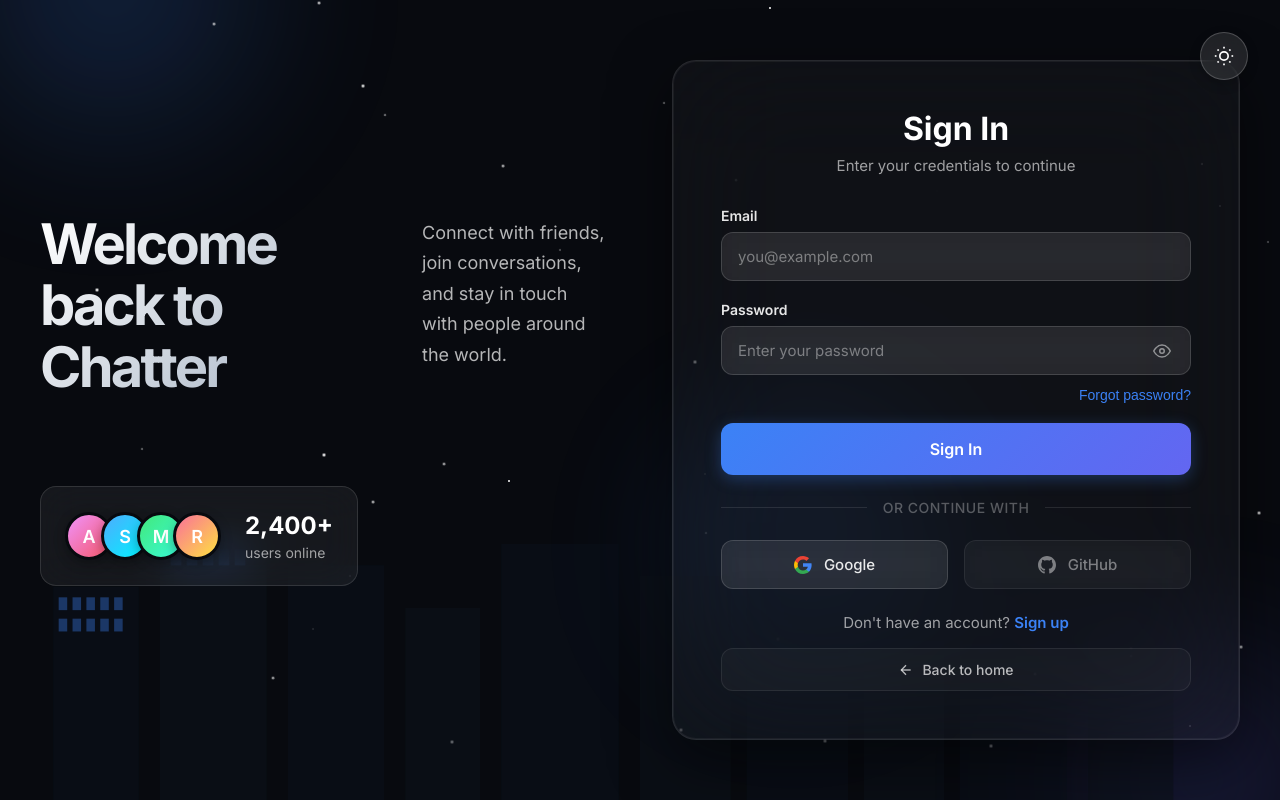
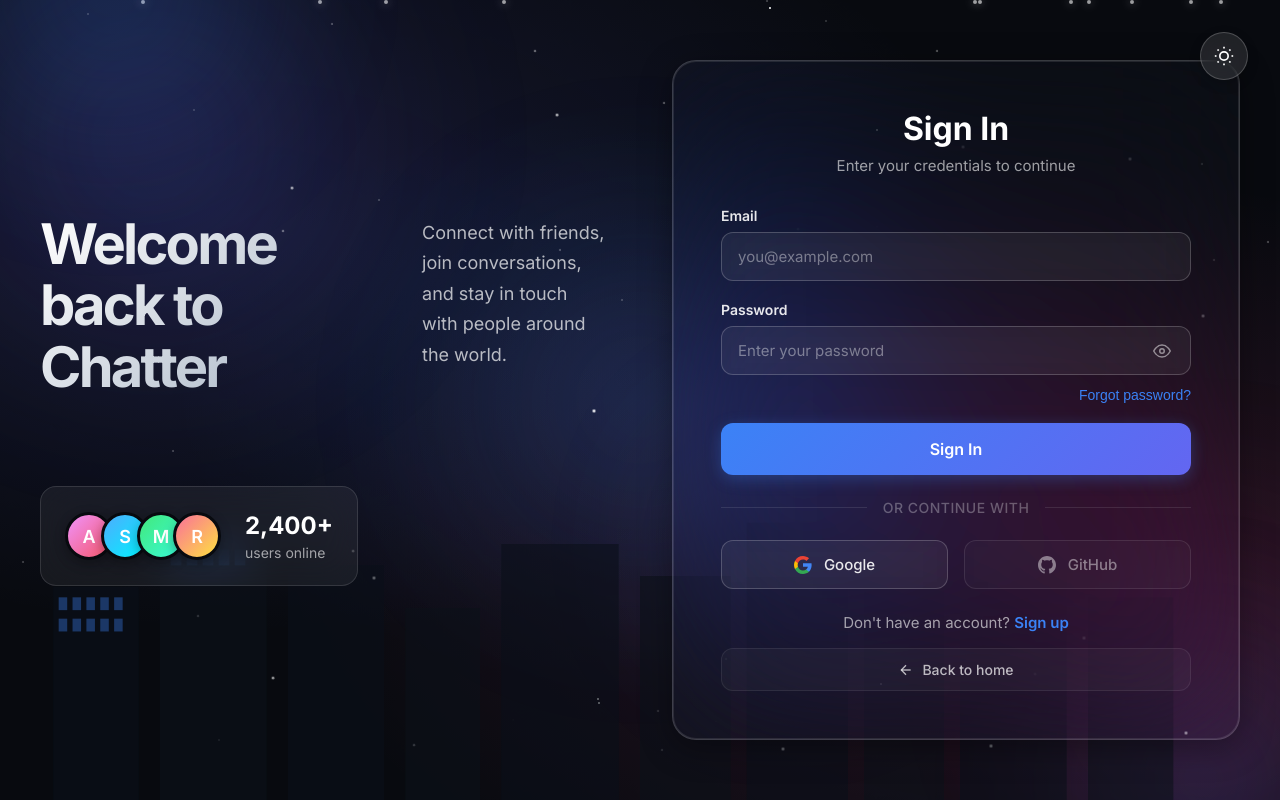
Before and after one commit to sakshampokharel01-beep/Chatter, a React (Vite) app: page / in a window 1280 px wide. Both pictures are taken after a click on the button "Get Started". Built offline with nearby package versions, Linux system fonts and the light colour scheme; no server answers; a web font is replaced by a local one.

Commit message:
Add animated background with floating particles and enhance glassmorphism

```diff
--- a/src/components/AuthScreenNew.jsx
+++ b/src/components/AuthScreenNew.jsx
@@ -86,6 +86,27 @@ export default function AuthScreenNew({ onBack }) {
 
   return (
     <div className="auth-new-screen">
+      {/* Animated Background */}
+      <div className="animated-bg">
+        <div className="mesh-gradient"></div>
+        <div className="gradient-orb gradient-orb-1"></div>
+        <div className="gradient-orb gradient-orb-2"></div>
+        <div className="gradient-orb gradient-orb-3"></div>
+
+        {/* Floating Particles */}
+        {[...Array(20)].map((_, i) => (
+          <div
+            key={i}
+            className="particle"
+            style={{
+              left: `${Math.random() * 100}%`,
+              animationDuration: `${15 + Math.random() * 15}s`,
+              animationDelay: `${Math.random() * 5}s`,
+            }}
+          />
+        ))}
+      </div>
+
       {/* Theme Toggle Button */}
       <button className="auth-theme-toggle" onClick={toggleTheme} aria-label="Toggle theme">
         {isDarkMode ? (
--- a/src/styles/AuthScreenNew.css
+++ b/src/styles/AuthScreenNew.css
@@ -10,6 +10,113 @@
   align-items: center;
   justify-content: center;
   padding: 2rem;
+}
+
+/* Animated Background */
+.animated-bg {
+  position: absolute;
+  inset: 0;
+  z-index: 0;
+  overflow: hidden;
+}
+
+.gradient-orb {
+  position: absolute;
+  border-radius: 50%;
+  filter: blur(100px);
+  opacity: 0.4;
+  animation: float-orb 20s ease-in-out infinite;
+}
+
+.gradient-orb-1 {
+  width: 500px;
+  height: 500px;
+  background: radial-gradient(circle, rgba(99, 102, 241, 0.6) 0%, transparent 70%);
+  top: -10%;
+  left: -10%;
+  animation-delay: 0s;
+}
+
+.gradient-orb-2 {
+  width: 400px;
+  height: 400px;
+  background: radial-gradient(circle, rgba(236, 72, 153, 0.5) 0%, transparent 70%);
+  bottom: -10%;
+  right: -10%;
+  animation-delay: 5s;
+}
+
+.gradient-orb-3 {
+  width: 450px;
+  height: 450px;
+  background: radial-gradient(circle, rgba(59, 130, 246, 0.5) 0%, transparent 70%);
+  top: 50%;
+  left: 50%;
+  transform: translate(-50%, -50%);
+  animation-delay: 10s;
+}
+
+@keyframes float-orb {
+  0%, 100% {
+    transform: translate(0, 0) scale(1);
+  }
+  25% {
+    transform: translate(50px, -50px) scale(1.1);
+  }
+  50% {
+    transform: translate(-30px, 30px) scale(0.9);
+  }
+  75% {
+    transform: translate(40px, 20px) scale(1.05);
+  }
+}
+
+/* Floating Particles */
+.particle {
+  position: absolute;
+  width: 4px;
+  height: 4px;
+  background: rgba(255, 255, 255, 0.6);
+  border-radius: 50%;
+  animation: float-particle linear infinite;
+  box-shadow: 0 0 10px rgba(255, 255, 255, 0.5);
+}
+
+@keyframes float-particle {
+  0% {
+    transform: translateY(100vh) translateX(0) scale(0);
+    opacity: 0;
+  }
+  10% {
+    opacity: 1;
+  }
+  90% {
+    opacity: 1;
+  }
+  100% {
+    transform: translateY(-100px) translateX(100px) scale(1);
+    opacity: 0;
+  }
+}
+
+/* Mesh Gradient Waves */
+.mesh-gradient {
+  position: absolute;
+  inset: 0;
+  background:
+    radial-gradient(at 20% 30%, rgba(99, 102, 241, 0.15) 0px, transparent 50%),
+    radial-gradient(at 80% 70%, rgba(236, 72, 153, 0.15) 0px, transparent 50%),
+    radial-gradient(at 50% 50%, rgba(59, 130, 246, 0.1) 0px, transparent 50%);
+  animation: mesh-move 15s ease-in-out infinite;
+}
+
+@keyframes mesh-move {
+  0%, 100% {
+    transform: scale(1) rotate(0deg);
+  }
+  50% {
+    transform: scale(1.1) rotate(5deg);
+  }
 }
 
 /* Theme Toggle Button */
@@ -241,14 +348,14 @@
 /* Glassmorphism Card */
 .auth-glass-card {
   position: relative;
-  background: rgba(255, 255, 255, 0.03);
-  backdrop-filter: blur(60px);
-  -webkit-backdrop-filter: blur(60px);
-  border: 1px solid rgba(255, 255, 255, 0.1);
+  background: rgba(255, 255, 255, 0.02);
+  backdrop-filter: blur(80px) saturate(180%);
+  -webkit-backdrop-filter: blur(80px) saturate(180%);
+  border: 1px solid rgba(255, 255, 255, 0.18);
   border-radius: 24px;
   padding: 3rem;
-  box-shadow: 0 20px 60px rgba(0, 0, 0, 0.5),
-              0 0 0 1px rgba(255, 255, 255, 0.05) inset;
+  box-shadow: 0 8px 32px 0 rgba(0, 0, 0, 0.37),
+              0 0 0 1px rgba(255, 255, 255, 0.1) inset;
   overflow: hidden;
 }
 
@@ -325,9 +432,9 @@
 .form-group input {
   width: 100%;
   padding: 0.875rem 1rem;
-  background: rgba(255, 255, 255, 0.08);
-  backdrop-filter: blur(12px);
-  border: 1px solid rgba(255, 255, 255, 0.15);
+  background: rgba(255, 255, 255, 0.05);
+  backdrop-filter: blur(20px);
+  border: 1px solid rgba(255, 255, 255, 0.2);
   border-radius: 12px;
   color: white;
   font-size: 0.9375rem;
@@ -341,9 +448,9 @@
 
 .form-group input:focus {
   outline: none;
-  background: rgba(255, 255, 255, 0.12);
-  border-color: #3b82f6;
-  box-shadow: 0 0 0 3px rgba(59, 130, 246, 0.15);
+  background: rgba(255, 255, 255, 0.08);
+  border-color: #6366f1;
+  box-shadow: 0 0 0 3px rgba(99, 102, 241, 0.2);
 }
 
 .password-input {
@@ -475,9 +582,9 @@
   justify-content: center;
   gap: 0.75rem;
   padding: 0.875rem 1rem;
-  background: rgba(255, 255, 255, 0.08);
-  backdrop-filter: blur(12px);
-  border: 1px solid rgba(255, 255, 255, 0.15);
+  background: rgba(255, 255, 255, 0.05);
+  backdrop-filter: blur(20px);
+  border: 1px solid rgba(255, 255, 255, 0.2);
   border-radius: 12px;
   color: rgba(255, 255, 255, 0.9);
   font-size: 0.9375rem;
@@ -488,8 +595,8 @@
 }
 
 .social-btn:hover:not(:disabled) {
-  background: rgba(255, 255, 255, 0.12);
-  border-color: rgba(255, 255, 255, 0.25);
+  background: rgba(255, 255, 255, 0.1);
+  border-color: rgba(255, 255, 255, 0.3);
   transform: translateY(-2px);
 }
 
@@ -599,6 +706,30 @@
   background: linear-gradient(135deg, #e0e7ff 0%, #f0f4ff 50%, #fce7f3 100%);
 }
 
+[data-theme="light"] .gradient-orb-1 {
+  background: radial-gradient(circle, rgba(99, 102, 241, 0.25) 0%, transparent 70%);
+}
+
+[data-theme="light"] .gradient-orb-2 {
+  background: radial-gradient(circle, rgba(236, 72, 153, 0.2) 0%, transparent 70%);
+}
+
+[data-theme="light"] .gradient-orb-3 {
+  background: radial-gradient(circle, rgba(59, 130, 246, 0.2) 0%, transparent 70%);
+}
+
+[data-theme="light"] .particle {
+  background: rgba(99, 102, 241, 0.4);
+  box-shadow: 0 0 10px rgba(99, 102, 241, 0.3);
+}
+
+[data-theme="light"] .mesh-gradient {
+  background:
+    radial-gradient(at 20% 30%, rgba(99, 102, 241, 0.2) 0px, transparent 50%),
+    radial-gradient(at 80% 70%, rgba(236, 72, 153, 0.2) 0px, transparent 50%),
+    radial-gradient(at 50% 50%, rgba(59, 130, 246, 0.15) 0px, transparent 50%);
+}
+
 [data-theme="light"] .auth-theme-toggle {
   background: rgba(255, 255, 255, 0.6);
   border: 1px solid rgba(0, 0, 0, 0.1);
@@ -668,12 +799,11 @@
 }
 
 [data-theme="light"] .auth-glass-card {
-  background: rgba(255, 255, 255, 0.35);
-  backdrop-filter: blur(60px);
-  -webkit-backdrop-filter: blur(60px);
-  border: 1px solid rgba(255, 255, 255, 0.6);
-  box-shadow: 0 20px 60px rgba(0, 0, 0, 0.08),
-              0 8px 16px rgba(0, 0, 0, 0.04),
+  background: rgba(255, 255, 255, 0.25);
+  backdrop-filter: blur(80px) saturate(180%);
+  -webkit-backdrop-filter: blur(80px) saturate(180%);
+  border: 1px solid rgba(255, 255, 255, 0.5);
+  box-shadow: 0 8px 32px 0 rgba(31, 38, 135, 0.15),
               0 0 0 1px rgba(255, 255, 255, 0.8) inset;
 }
 
@@ -704,10 +834,10 @@
 }
 
 [data-theme="light"] .form-group input {
-  background: rgba(255, 255, 255, 0.5);
-  border: 1px solid rgba(0, 0, 0, 0.12);
+  background: rgba(255, 255, 255, 0.4);
+  border: 1px solid rgba(255, 255, 255, 0.6);
   color: #1e293b;
-  backdrop-filter: blur(12px);
+  backdrop-filter: blur(20px);
 }
 
 [data-theme="light"] .form-group input::placeholder {
@@ -715,9 +845,9 @@
 }
 
 [data-theme="light"] .form-group input:focus {
-  background: rgba(255, 255, 255, 0.7);
+  background: rgba(255, 255, 255, 0.6);
   border-color: #6366f1;
-  box-shadow: 0 0 0 3px rgba(99, 102, 241, 0.15);
+  box-shadow: 0 0 0 3px rgba(99, 102, 241, 0.2);
 }
 
 [data-theme="light"] .password-toggle {
@@ -729,15 +859,15 @@
 }
 
 [data-theme="light"] .social-btn {
-  background: rgba(255, 255, 255, 0.5);
-  border: 1px solid rgba(0, 0, 0, 0.12);
+  background: rgba(255, 255, 255, 0.4);
+  border: 1px solid rgba(255, 255, 255, 0.6);
   color: rgba(30, 41, 59, 0.9);
-  backdrop-filter: blur(12px);
+  backdrop-filter: blur(20px);
 }
 
 [data-theme="light"] .social-btn:hover:not(:disabled) {
-  background: rgba(255, 255, 255, 0.7);
-  border-color: rgba(0, 0, 0, 0.18);
+  background: rgba(255, 255, 255, 0.6);
+  border-color: rgba(255, 255, 255, 0.8);
 }
 
 [data-theme="light"] .switch-mode {
```
